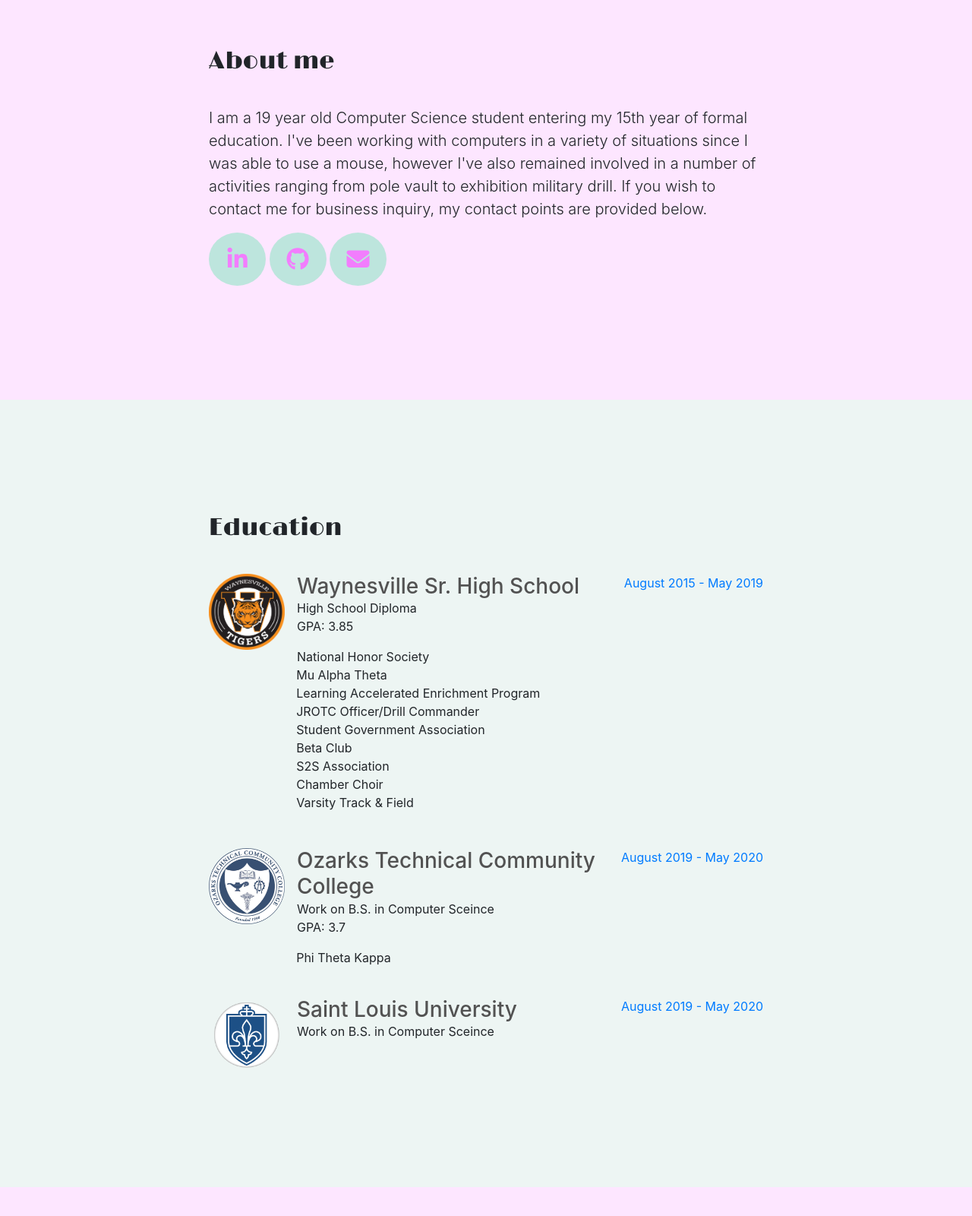
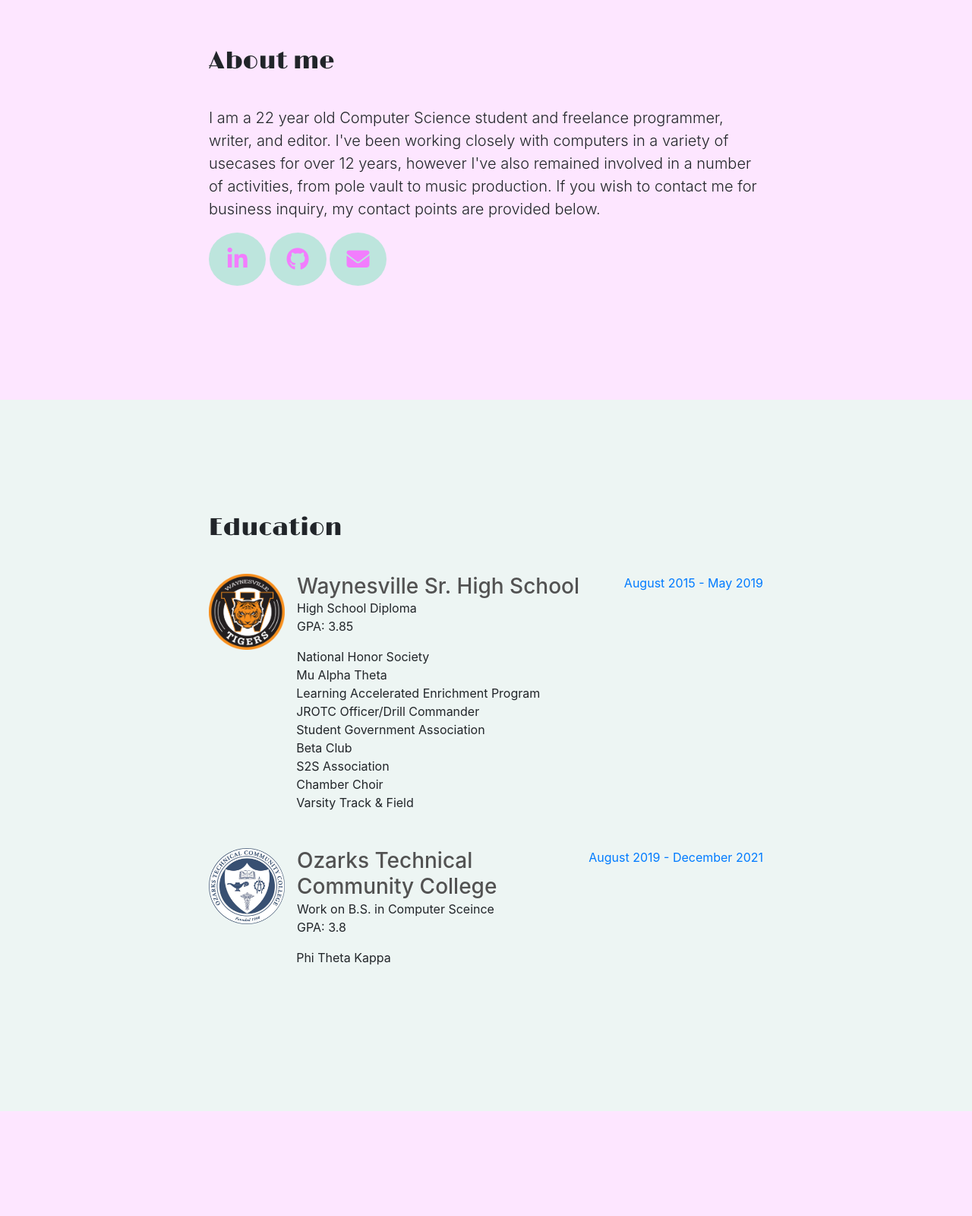
Before and after one commit to heelwhittaker/heelwhittaker.github.io, a website with bundled scripts: page index.html in a window 1280 px wide. Shown: the part 888-2488 px from the top of the page at 76% size. Built offline with nearby package versions, Linux system fonts and the light colour scheme.

Commit message:
Update index.html

```diff
--- a/index.html
+++ b/index.html
@@ -56,7 +56,7 @@
       <div class="row h-100 align-items-center">
         <div class="col-12 text-center">
           <h1 class="headerimghead">Jesse J. Whittaker</h1>
-          <p class="headerimagedesc lead">Current college student and freelance artist at Ozarks Technical Community College.</p>
+          <p class="headerimagedesc lead">College student and freelance worker based in Missouri.</p>
         </div>
       </div>
     </div>
@@ -68,7 +68,7 @@
       <div class="row">
         <div class="col-lg-8 mx-auto">
           <h2>About me</h2>
-          <p class="lead">I am a 19 year old Computer Science student entering my 15th year of formal education. I've been working with computers in a variety of situations since I was able to use a mouse, however I've also remained involved in a number of activities ranging from pole vault to exhibition military drill. If you wish to contact me for business inquiry, my contact points are provided below.</p>
+          <p class="lead">I am a 22 year old Computer Science student and freelance programmer, writer, and editor. I've been working closely with computers in a variety of usecases for over 12 years, however I've also remained involved in a number of activities, from pole vault to music production. If you wish to contact me for business inquiry, my contact points are provided below.</p>
           <a href="https://www.linkedin.com/in/heelwhittaker" class="fa fa-linkedin fa-pink fa-about"></a>
           <a href="https://github.com/heelwhittaker/" class="fa fa-github fa-pink fa-about"></a>
           <a href="mailto:jwhittaker2000@gmail.com" class="fa fa-envelope fa-pink fa-about"></a>
@@ -97,21 +97,12 @@
             <div class="flex-grow-1">
               <img src="otc.png" alt="Ozarks Technical Community College Logo" class="schools">
                 <h3 class="mb-0">Ozarks Technical Community College</h3>
-                <div class="subheading mb-3">Work on B.S. in Computer Sceince<br>GPA: 3.7</div>
+                <div class="subheading mb-3">Work on B.S. in Computer Sceince<br>GPA: 3.8</div>
                 <p style="margin-left:7.2em;">Phi Theta Kappa</p>
             </div>
-            <div class="flex-shrink-0"><span class="text-primary">August 2019 - May 2020</span></div>
+            <div class="flex-shrink-0"><span class="text-primary">August 2019 - December 2021</span></div>
           </div>
           <br>
-
-            <div class="d-flex flex-column flex-md-row justify-content-between">
-              <div class="flex-grow-1">
-                <img src="slu.png" alt="Saint Louis University Logo" class="schools">
-                  <h3 class="mb-0">Saint Louis University</h3>
-                  <div class="subheading mb-3">Work on B.S. in Computer Sceince</div>
-              </div>
-              <div class="flex-shrink-0"><span class="text-primary">August 2019 - May 2020</span></div>
-          </div>
         </div>
       </div>
     </div>
@@ -149,14 +140,14 @@
               <img class="d-block w-100" src="sob.jpg" alt="Third slide">
               <div class="carousel-caption d-none d-md-block">
                 <h5>Learning Enrichment Acceleration Program</h5>
-                <p>As a member of our community's gifted education program since I was in kindergarten, we participated in a range of acadmeically-enhancing and boundary-expanding volunteer activities, one of which was the 'Slew of Blue Annual 5K Fun Run', which raised over $2,500 in its innagural run.</p>
+                <p>As a member of our school district's gifted education program since I was in kindergarten, we participated in a range of acadmeically-enhancing and boundary-expanding volunteer activities, one of which was the 'Slew of Blue Annual 5K Fun Run', which raised over $2,500 in its innagural run.</p>
               </div>
             </div>
           <div class="carousel-item">
             <img class="d-block w-100" src="kd.jpg" alt="Fourth slide">
             <div class="carousel-caption d-none d-md-block">
               <h5>Kitten Division Volunteering</h5>
-              <p>By far my favorite place to volunteer, I have been going to Kitten Division for nearly 3 years, where they try to find homes for and rehabilitate (through medication, nutrition, and care) these cats and kittens without any assistance from the city.</p>
+              <p>As a volunteer at the Kitten Division animal shelter, I assisted in finding homes for and rehabilitating (through medication, nutrition, and care) cats and kittens in the city of Waynesville and surrounding areas.</p>
               </div>
             </div>
           </div>
```
